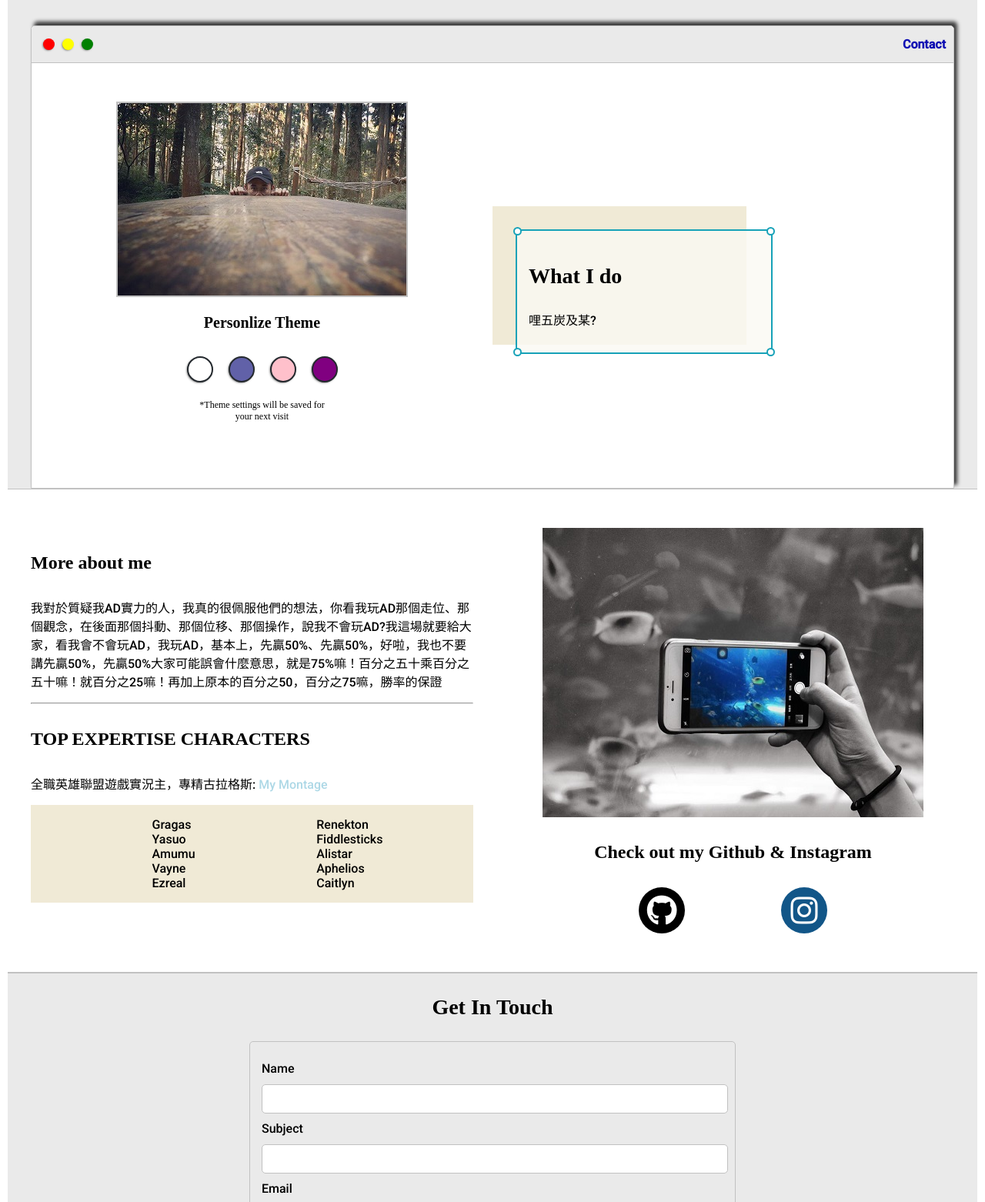
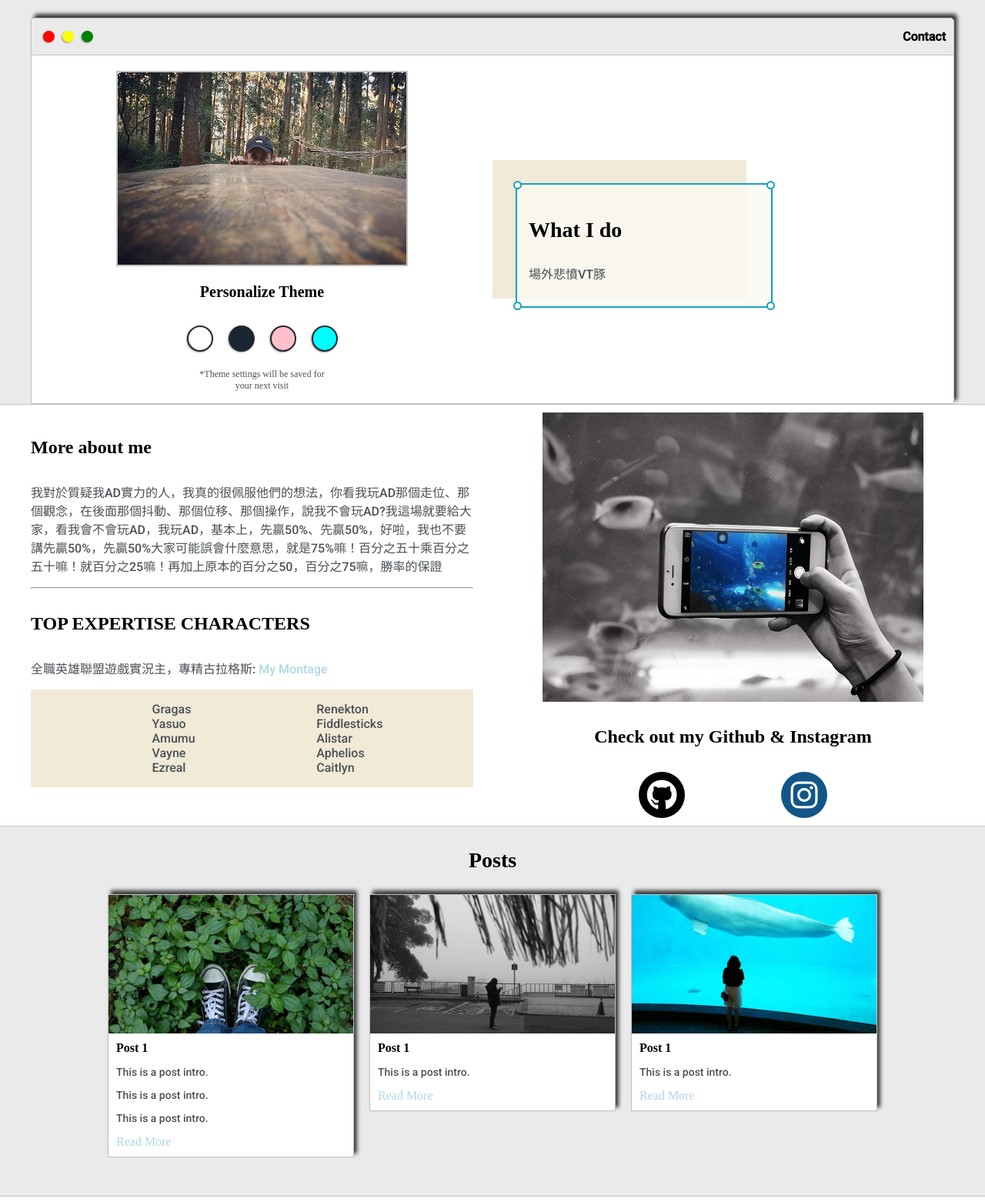
Before and after one commit to LinShien/my-website, a plain HTML site: page index.html in a window 1280 px wide. Shown: the part 137-1699 px from the top of the page at 77% size. Drawn offline with Linux system fonts and the light colour scheme.

Commit message:
Add posts block

```diff
--- /dev/null
+++ b/blue.css
@@ -0,0 +1,16 @@
+:root {
+    --mainColor: #15202B;
+    --secondaryColor: #192734;
+
+    --borderColor:#164D56;
+
+    --mainTextColor:white;
+    --secondaryTextColor:#eeeeee;
+
+    --themeDotBorderColor: white;
+
+    --previewBackgroundColor: rgb(25, 39, 52, 0.8);
+    --previewShadowColor: #111921;
+
+    --submitBtnColor: #17a2b8;
+}
--- /dev/null
+++ b/cyan.css
@@ -0,0 +1,16 @@
+:root {
+    --mainColor:rgb(127, 255, 212, 0.8);
+    --secondaryColor: rgb(224, 255, 255);
+
+    --borderColor: rgb(56, 5, 5);
+
+    --mainTextColor: darkslategray;
+    --secondaryTextColor: slategray;
+
+    --themeDotBorderColor: violet;
+
+    --previewBackgroundColor: rgb(224, 255, 255, 0.8);
+    --previewShadowColor: rgb(72, 209, 204);
+
+    --submitBtnColor: rgb(0, 128, 128);
+}
--- a/default.css
+++ b/default.css
@@ -5,7 +5,7 @@
     --borderColor:#c1c1c1;
 
     --mainTextColor:black;
-    --secondayTextColor:#4b5156;
+    --secondaryTextColor:#4b5156;
 
     --themeDotBorderColor: #24292e;
 
@@ -17,7 +17,11 @@
 
 html, body {
     padding: 0;
-    margin: 5px;
+    margin: 0;
+}
+
+body * {
+    transition: 0.3s;
 }
 
 h1, h2, h3, h4, h5, h6, strong {
@@ -61,6 +65,7 @@ ul {
 .main-container {
     width: 1200px;
     margin: auto;
+
 }
 
 .greeting-wrapper {
@@ -77,7 +82,7 @@ ul {
     border: 1px solid var(--borderColor);
     border-radius: 5px 5px 0 0;
 
-    height: 600px;
+    height: 500px;
 
     display: grid;
     grid-template-columns: 1fr 1fr;
@@ -150,27 +155,23 @@ ul {
 }
 
 #navigation {
-   list-style-type: none;
+   margin: 0;
    padding: 10px;
 }
 
 #navigation a{
     font-weight: bold;
-    color: rgb(15, 15, 179);
+    color: var(--mainTextColor);
  }
 
 .left-column {
     grid-area: left-column;
-    padding-top: 50px;
-    padding-bottom: 50px;
+    margin-top: 20px;
 }
 
 #profile-pic {
     display: block;
     margin: auto;
-
-    width: 375px;
-    height: 250px;
 
     border: 2px solid var(--borderColor);
 }
@@ -204,15 +205,15 @@ ul {
 }
 
 #blue-mode {
-    background-color: rgb(97, 97, 168);
+    background-color: #192734;
 }
 
 #pink-mode {
     background-color: pink;
 }
 
-#purple-mode {
-    background-color: purple;
+#cyan-mode {
+    background-color: cyan;
 }
 
 #settings-note {
@@ -225,8 +226,6 @@ ul {
     display: grid;
     align-content: center;
     grid-area: right-column;
-    padding-top: 50px;
-    padding-bottom: 50px;
 }
 
 #preview-shadow {
@@ -279,8 +278,8 @@ ul {
     grid-template-columns: repeat(auto-fit, minmax(320px, 1fr));
     gap: 50px;
 
-    padding-top: 50px;
-    padding-bottom: 50px;
+    padding-top: 10px;
+    padding-bottom: 10px;
 }
 
 #characters {
@@ -293,6 +292,10 @@ ul {
     display: grid;
     margin: auto;
     text-align: center;
+}
+
+#social-media-pic {
+    object-fit: cover;
 }
 
 .icon_links {
@@ -325,6 +328,45 @@ ul {
 
 .fab:hover {
     opacity: 0.7;
+}
+
+.post-wrapper {
+    display: grid;
+    grid-template-columns: repeat(auto-fit, 320px);
+    gap: 20px;
+    justify-content: center;
+
+    padding-bottom: 50px;
+}
+
+.post {
+    display: grid;
+    border: 1px solid var(--borderColor);
+
+    -webkit-box-shadow: 4px -5px 5px 0px rgba(0,0,0,0.75);
+    -moz-box-shadow: 4px -5px 5px 0px rgba(0,0,0,0.75);
+    box-shadow: 4px -5px 5px 0px rgba(0,0,0,0.75);
+}
+
+.thumbnail {
+    width: 100%;
+    height: 180px;
+    object-fit: cover;
+}
+
+.post-preview {
+    background-color: white;
+    padding: 10px;
+}
+
+.post-title {
+    color: black;
+    margin: 0;
+}
+
+.post-intro {
+    color:#4b5156;
+    font-size: 14px;
 }
 
 #contact-form {
--- a/index.html
+++ b/index.html
@@ -7,9 +7,11 @@
         initial-scale=1, maximum-scale=1, minimum-scale=1" />
 
         <link rel="stylesheet" type="text/css" href="default.css">
+        <link id="theme-style" rel="stylesheet" type="text/css" href="">
+
         <link rel="preconnect" href="https://fonts.gstatic.com">
         <link rel="preconnect" href="https://fonts.gstatic.com">
-<link href="https://fonts.googleapis.com/css2?family=Noto+Serif+TC:wght@900&family=Roboto:wght@500&display=swap" rel="stylesheet">
+        <link href="https://fonts.googleapis.com/css2?family=Noto+Serif+TC:wght@900&family=Roboto:wght@500&display=swap" rel="stylesheet">
         <script src="https://kit.fontawesome.com/d197301010.js" crossorigin="anonymous"></script>
     </head>
 
@@ -17,7 +19,7 @@
         <section class="s1">
             <div class="main-container">
                 <div class="greeting-wrapper">
-                    <h1>Hello World, I'm Shih-En</h1>
+                    <h1>^_^ Still Under Construction</h1>
                 </div>
 
                 <div class="intro-wrapper">
@@ -36,13 +38,13 @@
 
                     <div class="left-column">
                         <img id="profile-pic" src="images/profile_pic.jpg">
-                        <h5 style="text-align: center; line-height: 0;">Personlize Theme</h5>
+                        <h5 style="text-align: center; line-height: 0;">Personalize Theme</h5>
 
                         <div id="theme-options-wrapper">
-                            <div id="light-mode" class="theme-dot"></div>
-                            <div id="blue-mode" class="theme-dot"></div>
-                            <div id="pink-mode" class="theme-dot"></div>
-                            <div id="purple-mode" class="theme-dot"></div>
+                            <div data-mode="light" id="light-mode" class="theme-dot"></div>
+                            <div data-mode="blue" id="blue-mode" class="theme-dot"></div>
+                            <div data-mode="pink" id="pink-mode" class="theme-dot"></div>
+                            <div data-mode="cyan" id="cyan-mode" class="theme-dot"></div>
                         </div>
 
                         <p id="settings-note">*Theme settings will be saved for<br>your next visit</p>
@@ -55,7 +57,7 @@
                                 <div id="top-right-corner" class="corner"></div>
 
                                 <h3>What I do</h3>
-                                <p>哩五炭及某?</p>
+                                <p>場外悲憤VT豚</p>
 
                                 <div id="bottom-left-corner" class="corner"></div>
                                 <div id="bottom-right-corner" class="corner"></div>
@@ -99,7 +101,7 @@
                     </div>
 
                     <div id="social-links">
-                        <img src="images/image4.jpg">
+                        <img id="social-media-pic"src="images/image4.jpg">
 
                         <h4>Check out my Github & Instagram</h4>
 
@@ -115,11 +117,54 @@
 
         <section class="s1">
             <div class="main-container">
+                <h3 style="text-align: center;">Posts</h3>
 
+                <div class="post-wrapper">
+                    <div>
+                        <div class="post">
+                            <img class="thumbnail" src="images/image1.jpg">
+
+                            <div class="post-preview">
+                                <h6 class="post-title">Post 1</h6>
+                                <p class="post-intro">This is a post intro.</p>
+                                <p class="post-intro">This is a post intro.</p>
+                                <p class="post-intro">This is a post intro.</p>
+                                <a href="post.html">Read More</a>
+                            </div>
+
+                        </div>
+                    </div>
+
+                    <div>
+                        <div class="post">
+                            <img class="thumbnail" src="images/image2.jpg">
+
+                            <div class="post-preview">
+                                <h6 class="post-title">Post 1</h6>
+                                <p class="post-intro">This is a post intro.</p>
+                                <a href="#">Read More</a>
+                            </div>
+
+                        </div>
+                    </div>
+
+                    <div>
+                        <div class="post">
+                            <img class="thumbnail" src="images/image3.jpg">
+
+                            <div class="post-preview">
+                                <h6 class="post-title">Post 1</h6>
+                                <p class="post-intro">This is a post intro.</p>
+                                <a href="#">Read More</a>
+                            </div>
+
+                        </div>
+                    </div>
+                </div>
             </div>
         </section>
 
-        <section class="s1">
+        <section class="s2">
             <div class="main-container">
                 <h3 style="text-align: center;">Get In Touch</h3>
 
@@ -140,5 +185,7 @@
                 </form>
             </div>
         </section>
+
+        <script type="text/javascript" src="script.js"></script>
     </body>
 </html>
--- /dev/null
+++ b/pink.css
@@ -0,0 +1,16 @@
+:root {
+    --mainColor:rgb(255, 182, 193, 0.8);
+    --secondaryColor: pink;
+
+    --borderColor:black;
+
+    --mainTextColor:black;
+    --secondaryTextColor:#eeeeee;
+
+    --themeDotBorderColor: black;
+
+    --previewBackgroundColor: rgb(255, 192, 203, 0.8);
+    --previewShadowColor: rgb(255, 105, 180);
+
+    --submitBtnColor: rgb(199, 21, 133);
+}
--- /dev/null
+++ b/script.js
@@ -0,0 +1,39 @@
+console.log("It's workgin")
+
+let theme = localStorage.getItem('theme')
+
+if (theme == null) {
+    setTheme('light')
+} else {
+    setTheme(theme)
+}
+
+let themeDots = document.getElementsByClassName('theme-dot')
+
+for (var i = 0; themeDots.length > i; i++) {
+    themeDots[i].addEventListener('click', function(){
+        let mode = this.dataset.mode
+        console.log('Option clicked: ', mode)
+        setTheme(mode)
+    })
+}
+
+function setTheme(mode) {
+    if (mode == 'light') {
+        document.getElementById('theme-style').href = 'default.css'
+    }
+
+    if (mode == 'blue') {
+        document.getElementById('theme-style').href = 'blue.css'
+    }
+
+    if (mode == 'pink') {
+        document.getElementById('theme-style').href = 'pink.css'
+    }
+
+    if (mode == 'cyan') {
+        document.getElementById('theme-style').href = 'cyan.css'
+    }
+
+    localStorage.setItem('theme', mode)
+}
```
Also changed, not shown: post.html (added, +35 -0 lines), 1 other file.
